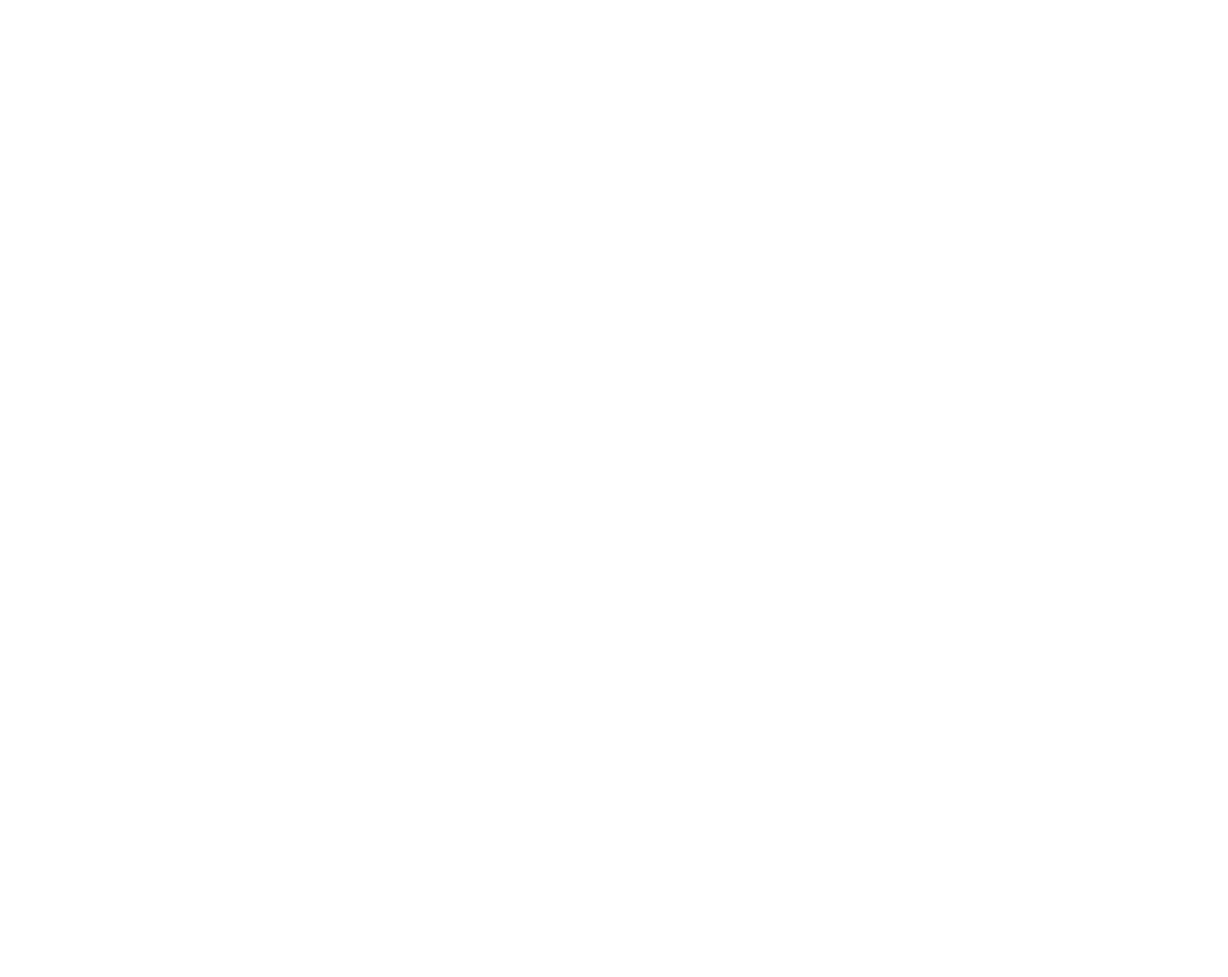
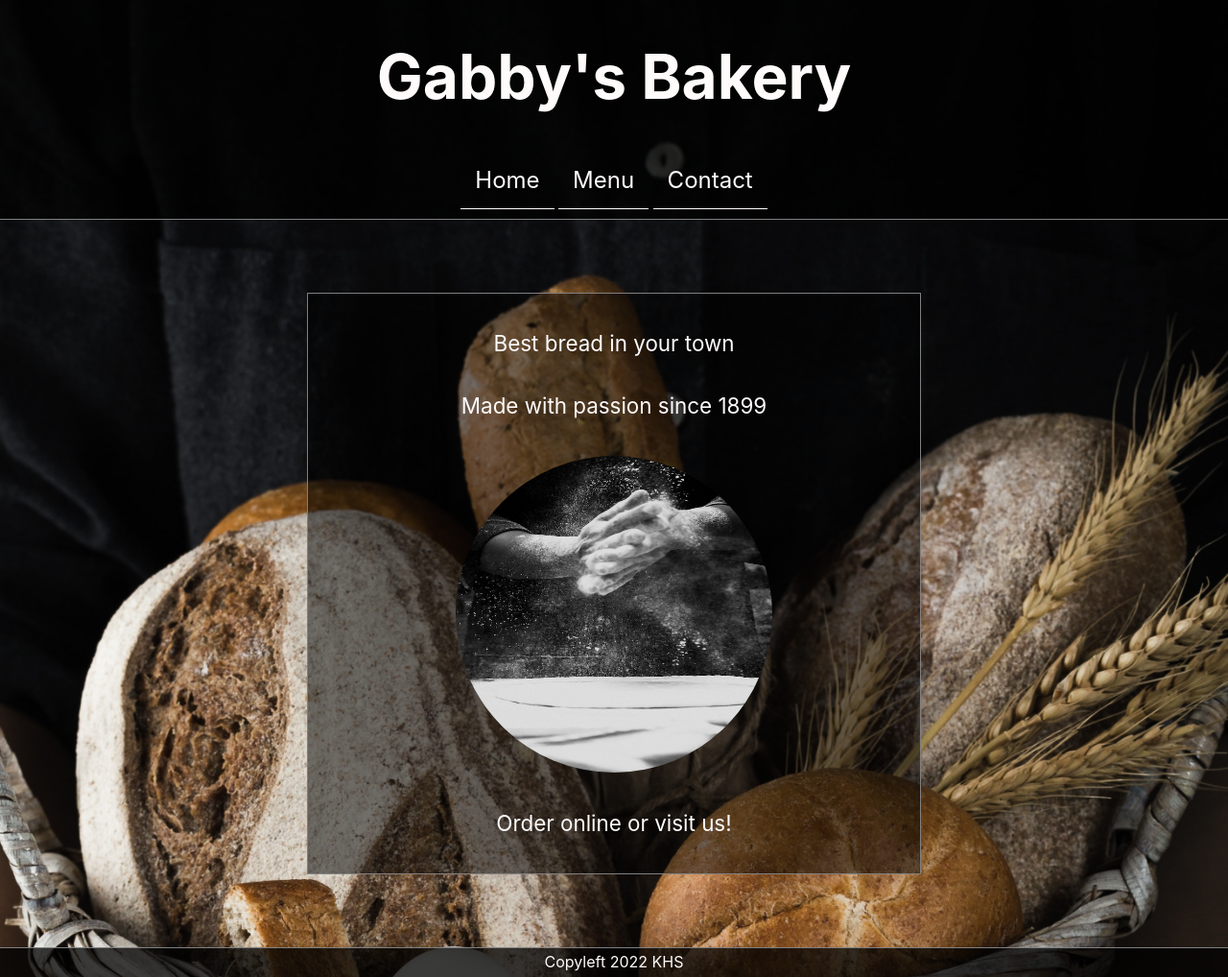
Before and after one commit to khs-kks/Project-Restaurant-Page, a website built with webpack: page dist/index.html in a window 1280 px wide. Shown: the whole page at 96% size. Before the commit the page ends 800 px from the top, so only its background shows below. Built offline with nearby package versions, Linux system fonts and the light colour scheme.

Commit message:
Finish the homepage

```diff
--- a/dist/index.html
+++ b/dist/index.html
@@ -1,5 +1,6 @@
 <!DOCTYPE html>
 <html lang="en">
+
 <head>
     <meta charset="UTF-8">
     <meta http-equiv="X-UA-Compatible" content="IE=edge">
@@ -9,11 +10,29 @@
     <link rel="stylesheet" href="./style.css">
     <script src="./main.js" defer></script>
 </head>
+
 <body>
     <div id="content">
-        <div class="header"></div>
-        <div class="main"></div>
-        <div class="footer"></div>
+        <div class="header">
+            <h1>Gabby's Bakery</h1>
+            <div class="tabs">
+                <button class="tabhome">Home</button>
+                <button class="tabmenu">Menu</button>
+                <button class="tabcontacts">Contact</button>
+            </div>
+        </div>
+        <div class="main">
+            <div class="main-content">
+                <div>Best bread in your town</div>
+                <div>Made with passion since 1899</div>
+                <img src="./pexels-malidate-van-784632.jpg" alt="Our bakery" height="330px" width="330px" class="img-main">
+                <div>Order online or visit us!</div>
+            </div>
+        </div>
+        <div class="footer">
+            Copyleft 2022 KHS
+        </div>
     </div>
 </body>
+
 </html>
--- a/dist/style.css
+++ b/dist/style.css
@@ -0,0 +1,108 @@
+:root {
+    --white: #fffbfb;
+    /* --grey: #f0eef1; */
+    --grey: #e5e7eb;
+    --black: #050505;
+    --red: #ff7070;
+    --light-green: #9fff9c;
+    --light-red: #ff9c9c;
+    --neutral: #fafafa;
+    --border-radius: 8px;
+    --spacing-xs: 5px;
+    --spacing-sm: 10px;
+    --spacing-md: 15px;
+    --spacing-lg: 20px;
+    --spacing-xl: 40px;
+    --container-width: 1200px;
+    --shadow: rgba(0, 0, 0, 0.16) 0px 1px 4px;
+    --border-line: 1px solid gray;
+}
+
+* {
+    box-sizing: border-box;
+}
+
+body {
+    font-family: -apple-system, BlinkMacSystemFont, "Segoe UI", Roboto, Oxygen-Sans, Ubuntu, Cantarell, Helvetica, Arial, sans-serif, "Apple Color Emoji", "Segoe UI Emoji", "Segoe UI Symbol";
+    color: var(--white);
+}
+
+#content {
+    display: grid;
+    grid-template-rows: 1.5fr 5fr 30px;
+    min-height: 100vh;
+
+    background-image: url("./mae-mu-Ehtxtp9Ykvo-unsplash.jpg");
+    background-position: center;
+    background-repeat: no-repeat;
+    background-size: cover;
+    background-attachment: fixed;
+
+}
+
+
+
+.main-content {
+    border: var(--border-line);
+}
+
+.main {
+    border-top: var(--border-line);
+    border-bottom: var(--border-line);
+}
+
+.header {
+    background-color: black;
+    background-color: rgba(0, 0, 0, 0.75);
+    text-align: center;
+    display: flex;
+    flex-direction: column;
+    justify-content: space-between;
+    padding-bottom: var(--spacing-sm);
+}
+
+h1 {
+    font-size: 4rem;
+}
+
+button {
+    background-color: inherit;
+    color: inherit;
+    border: none;
+    border-bottom: 1.5px solid var(--white);
+    padding: var(--spacing-md);
+    font-size: 1.5rem;
+}
+
+/* MAIN */
+
+.main {
+    display: flex;
+    justify-content: center;
+    align-items: center;
+}
+
+.main-content {
+    min-width: 50%;
+    min-height: 80%;
+    background-color: black;
+    background-color: rgba(0, 0, 0, 0.5);
+    display: flex;
+    flex-direction: column;
+    justify-content: space-evenly;
+    align-items: center;
+    font-size: 1.4rem;
+}
+
+.img-main {
+    border-radius: 50%;
+}
+
+/* FOOTER */
+
+.footer {
+    text-align: center;
+    background-color: black;
+    background-color: rgba(0, 0, 0, 0.75);
+    padding-top: var(--spacing-xs);
+}
```
Also changed, not shown: dist/mae-mu-Ehtxtp9Ykvo-unsplash.jpg (added), dist/pexels-malidate-van-784632.jpg (added), 1 other file.
